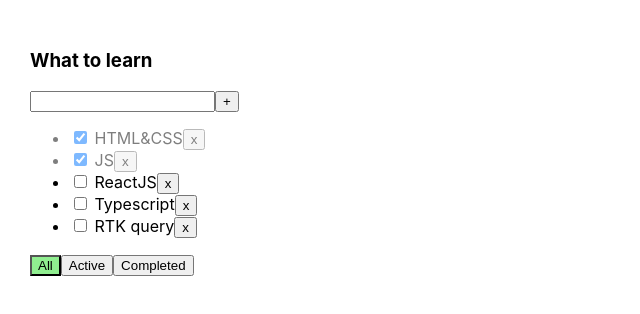
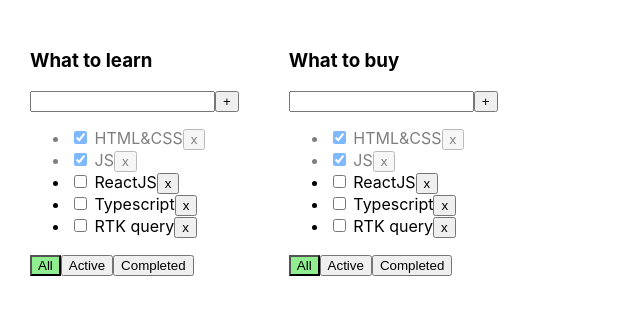
Before and after one commit to vetal1136/todolist-01, a React (Vite) app: page / in a window 1280 px wide. Shown: the top 314 px of the page, without its empty margins (0-640 px from the left). Built offline with nearby package versions, Linux system fonts and the light colour scheme.

Commit message:
2-3 commit

```diff
--- a/src/App.tsx
+++ b/src/App.tsx
@@ -9,11 +9,20 @@ export type TaskType = {
     isDone: boolean
 }
 
+export type Todolist = {
+    id: string
+    title: string
+    filter: FilterValues
+}
+
 export type FilterValues = 'all' | 'active' | 'completed'
 
 export const App = () => {
 
-    const [filter, setFilter] = useState<FilterValues>('all')
+    const [todolists, setTodolists] = useState<Todolist[]>([
+        {id: v1(), title: 'What to learn', filter: 'all'},
+        {id: v1(), title: 'What to buy', filter: 'all'},
+    ])
 
     const [tasks, setTasks] = useState<TaskType[]>([
         {id: v1(), title: 'HTML&CSS', isDone: true},
@@ -31,19 +40,18 @@ export const App = () => {
         setTasks(filteredTasks)
     }
 
-    let filteredTasks = tasks
-    if (filter === 'active') {
-        filteredTasks = tasks.filter(task => !task.isDone)
-    }
-    if (filter === 'completed') {
-        filteredTasks = tasks.filter(task => task.isDone)
+
+
+    const changeFilter = (todolistsId: string, filter: FilterValues) => {
+        const newTodolists = todolists.map(todolist => {
+            return(
+                todolist.id === todolistsId ? {...todolist, filter} : todolist
+            )
+        })
+        setTodolists(newTodolists)
     }
 
-    const changeFilter = (filter: FilterValues) => {
-      setFilter(filter)
-    }
-
-    const  createTask = (title: string) => {
+    const createTask = (title: string) => {
         const newTask = {id: v1(), title, isDone: false}
         const newTasks = [newTask, ...tasks]
         setTasks(newTasks)
@@ -56,14 +64,26 @@ export const App = () => {
 
     return (
         <div className="app">
-            <TodolistItem tasks={filteredTasks}
-                          title="What to learn"
-                          deleteTask={deleteTask}
-                          changeFilter={changeFilter}
-                          createTask={createTask}
-                          changeTaskStatus={changeTaskStatus}
-                          filter={filter}
-            />
+            {todolists.map(todolist => {
+                let filteredTasks = tasks
+                if (todolist.filter === 'active') {
+                    filteredTasks = tasks.filter(task => !task.isDone)
+                }
+                if (todolist.filter === 'completed') {
+                    filteredTasks = tasks.filter(task => task.isDone)
+                }
+                return (
+                    <TodolistItem
+                        key={todolist.id}
+                        tasks={filteredTasks}
+                        todolist={todolist}
+                        deleteTask={deleteTask}
+                        changeFilter={changeFilter}
+                        createTask={createTask}
+                        changeTaskStatus={changeTaskStatus}
+                    />
+                )
+            })}
         </div>
     )
 }
--- a/src/TodolistItem.tsx
+++ b/src/TodolistItem.tsx
@@ -1,25 +1,24 @@
-import {FilterValues, TaskType} from "./App.tsx";
+import {FilterValues, TaskType, Todolist} from "./App.tsx";
 import {Button} from "./Button.tsx";
 import {ChangeEvent, KeyboardEvent, useState} from "react";
 
 export type TodoProps = {
-    title: string
+    todolist: Todolist
     tasks: TaskType[]
     deleteTask: (taskId: string) => void
-    changeFilter: (filter: FilterValues) => void
+    changeFilter: (todolistsId: string, filter: FilterValues) => void
     createTask: (title: string) => void
     changeTaskStatus: (taskId: string, isDone: boolean) => void
-    filter: FilterValues
 }
 
 export const TodolistItem = ({
-                                 title,
+
                                  tasks,
                                  deleteTask,
                                  changeFilter,
                                  createTask,
                                  changeTaskStatus,
-                                 filter
+                                 todolist
                              }: TodoProps) => {
     const [taskTitle, setTaskTitle] = useState('')
 
@@ -46,11 +45,14 @@ export const TodolistItem = ({
         }
     }
 
+    const changeFilterHandler = (filter: FilterValues) => {
+        changeFilter(todolist.id, filter)
+    }
 
     return (
         <div>
             <div>
-                <h3>{title}</h3>
+                <h3>{todolist.title}</h3>
                 <div>
                     <input className={error ? 'error' : ''}
                            value={taskTitle}
@@ -79,15 +81,15 @@ export const TodolistItem = ({
                     })}
                 </ul>)}
                 <div>
-                    <Button className={filter === 'all' ? 'active-filter' : ''}
+                    <Button className={todolist.filter === 'all' ? 'active-filter' : ''}
                             title={'All'}
-                            onClick={() => changeFilter('all')}/>
-                    <Button className={filter === 'active' ? 'active-filter' : ''}
+                            onClick={() => changeFilterHandler('all')}/>
+                    <Button className={todolist.filter === 'active' ? 'active-filter' : ''}
                             title={'Active'}
-                            onClick={() => changeFilter('active')}/>
-                    <Button className={filter === 'completed' ? 'active-filter' : ''}
+                            onClick={() => changeFilterHandler('active')}/>
+                    <Button className={todolist.filter === 'completed' ? 'active-filter' : ''}
                             title={'Completed'}
-                            onClick={() => changeFilter('completed')}/>
+                            onClick={() => changeFilterHandler('completed')}/>
                 </div>
             </div>
         </div>
```
